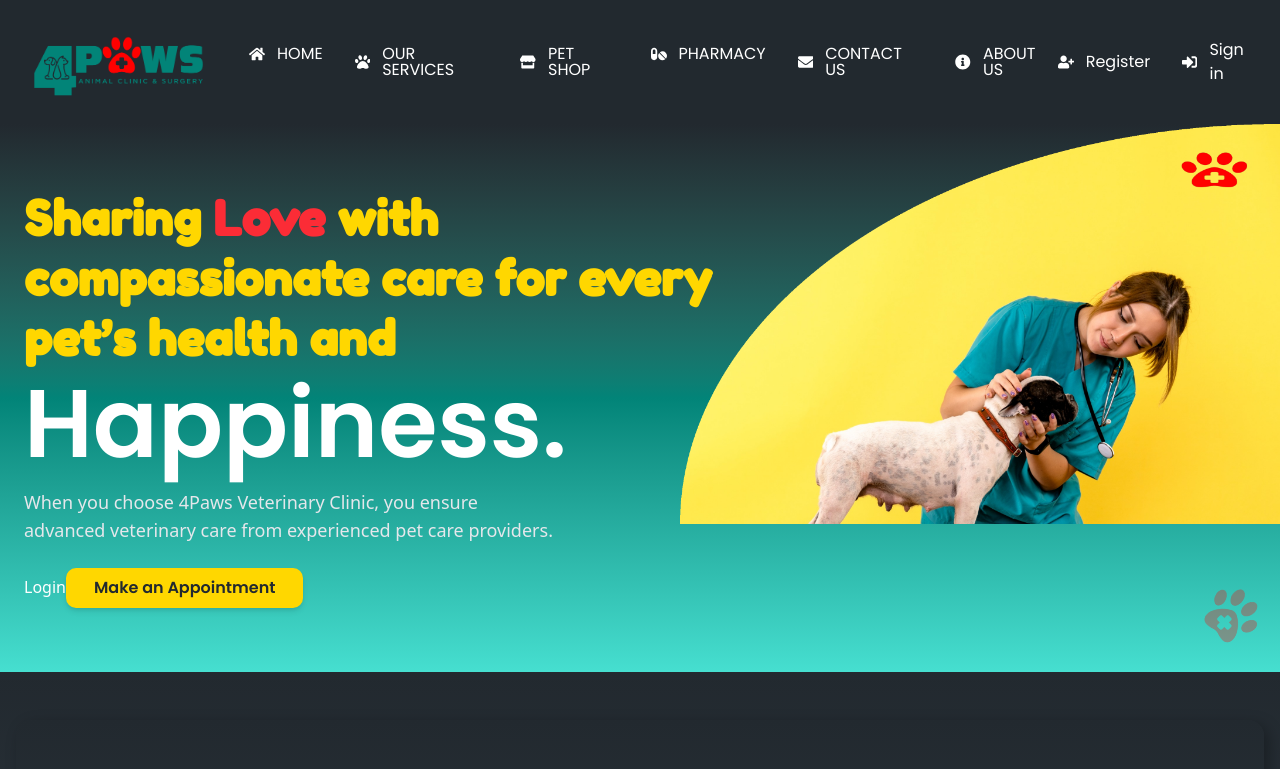
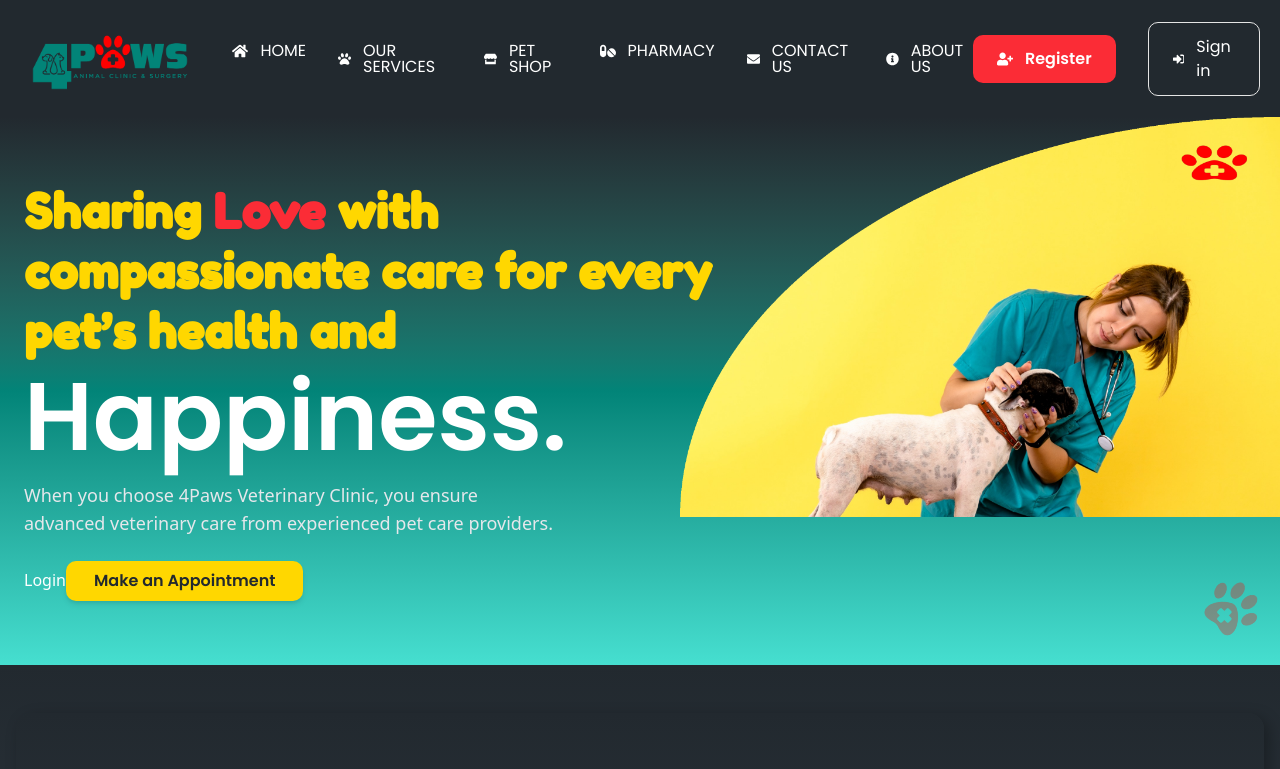
Before and after one commit to DilansandeepaUOR/Group_07, a React (Vite) app in the folder Four_Paws_MS/Frontend/: page / in a window 1280 px wide. Shown: the top 769 px of the page. Built offline with nearby package versions, Linux system fonts and the light colour scheme.

Commit message:
Updated Navbar.jsx

```diff
--- a/Four_Paws_MS/Frontend/src/Components/Navbar/Navbar.jsx
+++ b/Four_Paws_MS/Frontend/src/Components/Navbar/Navbar.jsx
@@ -64,7 +64,7 @@ function Navbar() {
             )}
           </div>
 
-          {/* <!-- Menu items --> */}
+          {/* <!-- Responsive menu items --> */}
           <div className="lg:hidden" onClick={() => setShowMenu(!showMenu)}>
             <Navbarmenu name="MENU" Icon={FaBars} />
             {showMenu ? (
@@ -103,7 +103,9 @@ function Navbar() {
 
         {/* <!-- register and signin buttons --> */}
         <div className="hidden lg:flex items-center gap-8">
-          {menubuttons.map((item) => (
+          {menubuttons.map((item) =>
+            item.name === "Register" ? (
+              <div className="bg-red-500 px-6 py-3 font-bold rounded-lg transition duration-300 hover:bg-red-600 transform hover:scale-105">
                 <Regandsignbtn
                 name={item.name}
                 Icon={item.icon}
@@ -116,7 +118,22 @@ function Navbar() {
                   }
                 }}
               />
-          ))}
+              </div>
+            ) : <div className="px-6 py-3 border rounded-lg transition duration-300 transform hover:scale-105">
+            <Regandsignbtn
+            name={item.name}
+            Icon={item.icon}
+            onClick={() => {
+              if (item.name === "Sign in") {
+                setShowLogin(true);
+              }
+              if (item.name === "Register") {
+                setShowRegister(true);
+              }
+            }}
+          />
+          </div>
+          )}
         </div>
       </div>
       {showLogin && <Login onClose={() => setShowLogin(false)} />}
```
Lines whose indentation alone changed are shown as unchanged.
